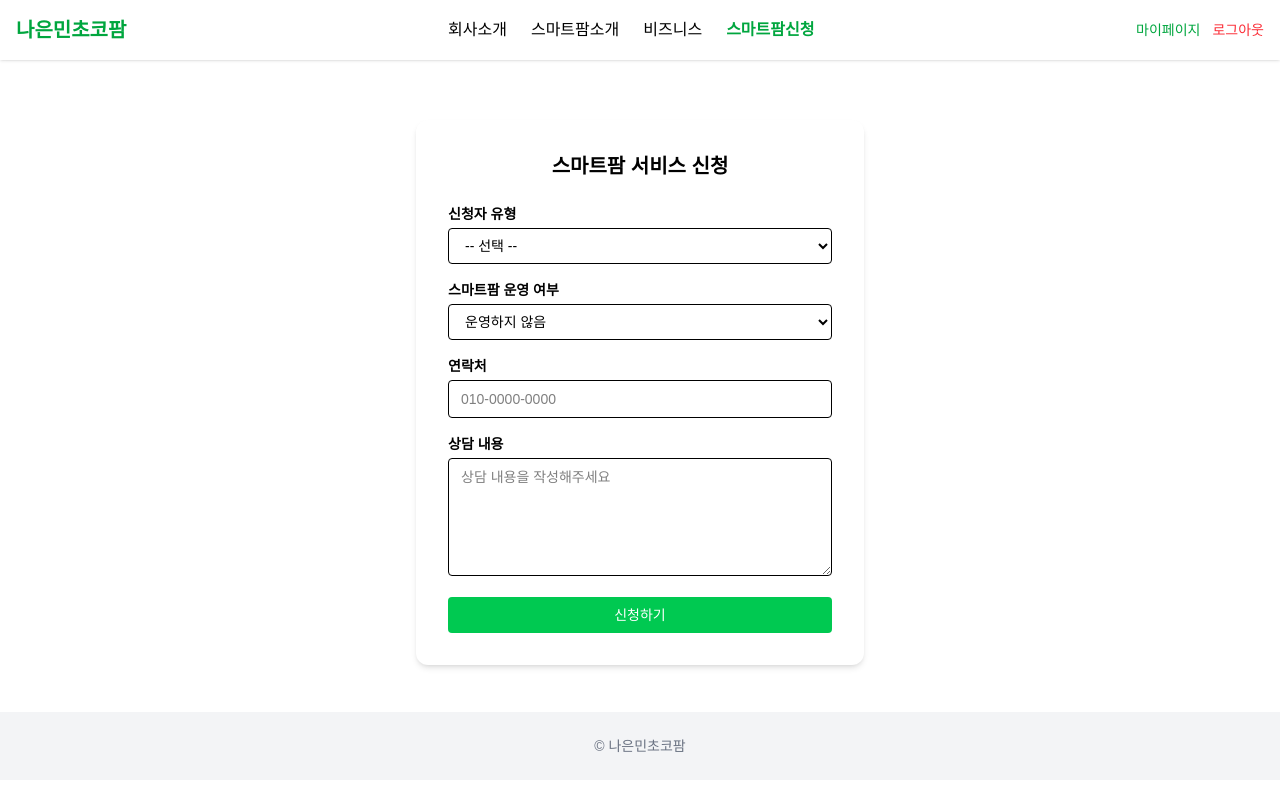
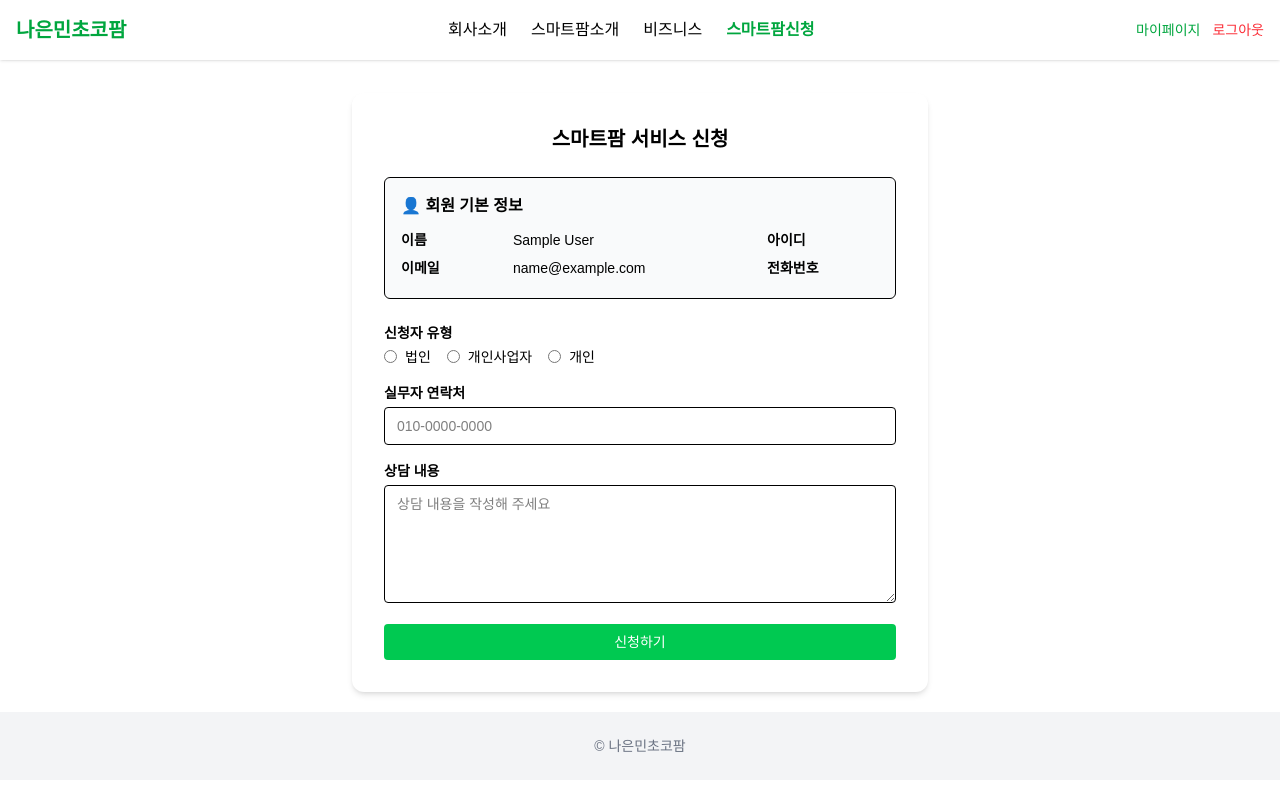
Before and after one commit to naeunminchocofarm/naeunminchocofarm_web, a React (Vite) app: page /web/serviceApply in a window 1280 px wide. Shown: the top 792 px of the page. Built offline with nearby package versions, Linux system fonts and the light colour scheme; sample sign-in values are in the browser's storage; a web font is replaced by a local one.

Commit message:
권한 관련 확인 및 logininfo 사용할수있도록 변경

```diff
--- a/src/members/apis/authCheck.js
+++ b/src/members/apis/authCheck.js
@@ -40,3 +40,13 @@ export const isAdmin = (token) => {
     return false;
   }
 };
+
+export const getLoginId = (token) => {
+  try {
+    const payload = JSON.parse(atob(token.split(".")[1]));
+    return payload.id;
+  } catch (e) {
+    console.error("getLoginId - 토큰 파싱 실패:", e);
+    return null;
+  }
+};
--- a/src/members/apis/member_api.js
+++ b/src/members/apis/member_api.js
@@ -4,7 +4,7 @@ const memberApi = {
   getMemList: function () {
     const token = localStorage.getItem("accessToken");
     console.log("회원목록불러와봐" + token);
-    const response = axiosInstance.get("/admin/members", { });
+    const response = axiosInstance.get("/admin/members", {});
     return response;
   },
   signUp: function (memberInfo) {
@@ -16,7 +16,9 @@ const memberApi = {
     return response;
   },
   getMemInfo: function () {
-    const response = axiosInstance.get("/member/memberInfo", { });
+    const token = localStorage.getItem("accessToken");
+    console.log("회원정보불러와봐" + token);
+    const response = axiosInstance.get("/member/memberInfo");
     return response;
   },
 };
--- a/src/members/pages/Login.jsx
+++ b/src/members/pages/Login.jsx
@@ -28,7 +28,11 @@ const Login = () => {
         alert("로그인 성공");
         console.log(res.headers["authorization"]); //authorization
         const accessToken = res.headers["authorization"]; //전달받은 jwt 토큰
-        dispatch(loginReducer(accessToken));
+        if (res.data) {
+          dispatch(loginReducer({ token: accessToken, loginInfo: res.data }));
+        } else {
+          console.error("로그인 응답에 유저 정보 없음:", res);
+        }
         nav("/web/home");
       })
       .catch((e) => {
--- a/src/members/pages/Signup.jsx
+++ b/src/members/pages/Signup.jsx
@@ -52,7 +52,7 @@ const Signup = () => {
   };
 
   const loginContianer =
-    "w-full h-screen flex items-center justify-center bg-gradient-to-r from-[#faf8f2] via-[#f4fef4] to-[#e6f6e6]";
+  "w-full h-[90vh] flex items-center justify-center bg-gradient-to-r from-[#faf8f2] via-[#f4fef4] to-[#e6f6e6]";
   const buttonStyle =
     "bg-green-500 text-white px-6 py-2 rounded-lg focus:outline-none focus:ring-2 focus:ring-green-300 cursor-pointer transition";
   const disabledButtonStyle =
--- a/src/service_apply/apis/service_api.js
+++ b/src/service_apply/apis/service_api.js
@@ -7,5 +7,9 @@ const serviceApi = {
     const response = axiosInstance.get("/admin/list", {});
     return response;
   },
+  serviceApplyWrite: function(){
+    const response = axiosInstance.post("/service/apply",{});
+    return response;
+  }
 };
 export default serviceApi;
--- a/src/service_apply/pages/ServiceApply.jsx
+++ b/src/service_apply/pages/ServiceApply.jsx
@@ -3,78 +3,115 @@ import { useNavigate } from "react-router-dom";
 import { axiosInstance } from "../../members/apis/axiosInstance";
 import { isAuthenticated } from "../../members/apis/authCheck";
 
+const ServiceApply = () => {
+  const nav = useNavigate();
 
-const ServiceApply = () => {
   const [form, setForm] = useState({
     type: "",
-    isOperating: "no",
     contactTell: "",
     content: "",
   });
-  const nav = useNavigate();
+
+  const [userInfo, setUserInfo] = useState({}); // 사용자 정보
 
   useEffect(() => {
     const token = localStorage.getItem("accessToken");
-    if (!token || !isAuthenticated(token)) {
-      alert("회원가입 후 이용 가능합니다.");
+    const loginInfo = JSON.parse(localStorage.getItem("loginInfo"))
+
+    if (!token || !isAuthenticated(token) || !loginInfo) {
+      alert("로그인 후 이용해 주세요.");
       nav("/web/login");
+    } else {
+      console.log("회원정보:", loginInfo); // 여기서 확인
+      setUserInfo(loginInfo);
     }
   }, []);
 
   const handleChange = (e) => {
-    const { name, value } = e.target;
-    setForm({ ...form, [name]: value });
+    setForm({ ...form, [e.target.name]: e.target.value });
   };
 
-  const handleSubmit = async (e) => {
+  const applySubmit = async (e) => {
     e.preventDefault();
     try {
-      await axiosInstance.post("/service/apply", form);
+      await axiosInstance.post("/api/service/apply", form);
       alert("신청이 완료되었습니다.");
-      nav("/user"); // 완료 후 이동
+      nav("/user");
     } catch (err) {
       console.error("신청 실패:", err);
+      alert("신청에 실패했습니다.");
     }
   };
 
   return (
     <div className="flex justify-center items-center min-h-[80vh] px-4">
-      <div className="bg-white shadow-md rounded-xl w-full max-w-md p-8 space-y-6">
-        <h2 className="text-xl font-bold text-center">스마트팜 서비스 신청</h2>
-        <form onSubmit={handleSubmit} className="space-y-4 text-sm">
+      <div className="bg-white shadow-md rounded-xl w-full max-w-xl p-8 space-y-6">
+        <h3 className="text-xl font-bold text-center">
+          스마트팜 서비스 신청
+        </h3>
+
+        {/* 사용자 정보 표시 */}
+        <section className="bg-gray-50 rounded-md p-4 text-sm border">
+          <h4 className="font-semibold mb-2 text-base">👤 회원 기본 정보</h4>
+          <table className="w-full">
+            <tbody>
+              <tr>
+                <th className="text-left w-28 py-1">이름</th>
+                <td className="py-1">{userInfo.name}</td>
+                <th className="text-left w-28 py-1">아이디</th>
+                <td className="py-1">{userInfo.loginId}</td>
+              </tr>
+              <tr>
+                <th className="text-left py-1">이메일</th>
+                <td className="py-1">{userInfo.email}</td>
+                <th className="text-left py-1">전화번호</th>
+                <td className="py-1">{userInfo.tell}</td>
+              </tr>
+            </tbody>
+          </table>
+        </section>
+
+        {/* 신청 폼 */}
+        <form onSubmit={applySubmit} className="space-y-4 text-sm">
           <div>
             <label className="block font-semibold mb-1">신청자 유형</label>
-            <select
-              name="type"
-              value={form.type}
-              onChange={handleChange}
-              required
-              className="w-full border rounded px-3 py-2"
-            >
-              <option value="">-- 선택 --</option>
-              <option value="농업인">농업인</option>
-              <option value="예비농">예비농</option>
-              <option value="일반인">일반인</option>
-            </select>
+            <div className="flex flex-col sm:flex-row gap-2 sm:gap-4">
+              <label className="flex items-center gap-2">
+                <input
+                  type="radio"
+                  name="type"
+                  value="법인"
+                  checked={form.type === "법인"}
+                  onChange={handleChange}
+                  required
+                />
+                법인
+              </label>
+              <label className="flex items-center gap-2">
+                <input
+                  type="radio"
+                  name="type"
+                  value="개인사업자"
+                  checked={form.type === "개인사업자"}
+                  onChange={handleChange}
+                />
+                개인사업자
+              </label>
+              <label className="flex items-center gap-2">
+                <input
+                  type="radio"
+                  name="type"
+                  value="개인"
+                  checked={form.type === "개인"}
+                  onChange={handleChange}
+                />
+                개인
+              </label>
+            </div>
           </div>
 
           <div>
-            <label className="block font-semibold mb-1">
-              스마트팜 운영 여부
-            </label>
-            <select
-              name="isOperating"
-              value={form.isOperating}
-              onChange={handleChange}
-              className="w-full border rounded px-3 py-2"
-            >
-              <option value="no">운영하지 않음</option>
-              <option value="yes">운영 중</option>
-            </select>
-          </div>
-
-          <div>
-            <label className="block font-semibold mb-1">연락처</label>
+            <label className="block font-semibold mb-1">실무자 연락처</label>
             <input
               type="text"
               name="contactTell"
@@ -94,7 +131,7 @@ const ServiceApply = () => {
               onChange={handleChange}
               rows={5}
               required
-              placeholder="상담 내용을 작성해주세요"
+              placeholder="상담 내용을 작성해 주세요"
               className="w-full border rounded px-3 py-2"
             />
           </div>
--- a/src/service_apply/pages/ServiceApplyWrite.jsx
+++ b/src/service_apply/pages/ServiceApplyWrite.jsx
@@ -92,19 +92,6 @@ const ServiceApplyWrite = () => {
               </td>
             </tr>
             <tr>
-              <th className="text-left py-1">운영 여부</th>
-              <td className="py-1">
-                <label className="mr-4">
-                  <input type="radio" name="isOperating" value="yes"
-                    checked={form.isOperating === "yes"} onChange={handleChange} />
-                  <span className="ml-1">예</span>
-                </label>
-                <label>
-                  <input type="radio" name="isOperating" value="no"
-                    checked={form.isOperating === "no"} onChange={handleChange} />
-                  <span className="ml-1">아니오</span>
-                </label>
-              </td>
               <th className="text-left py-1">담당자 연락처</th>
               <td className="py-1">
                 <input
```
Also changed, not shown: src/members/components/SignupStep1.jsx (+38 -2 lines), src/redux/authSlice.js (+35 -15 lines).
